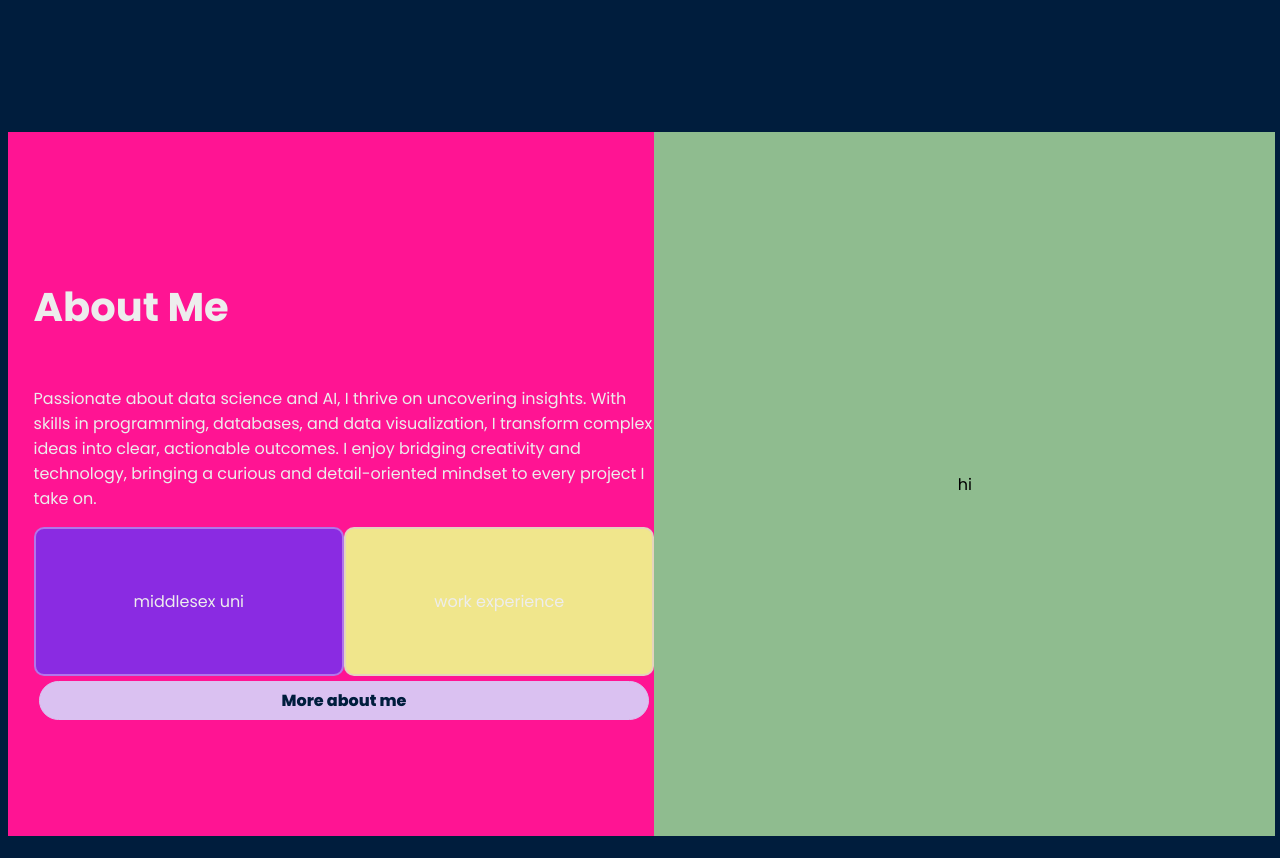
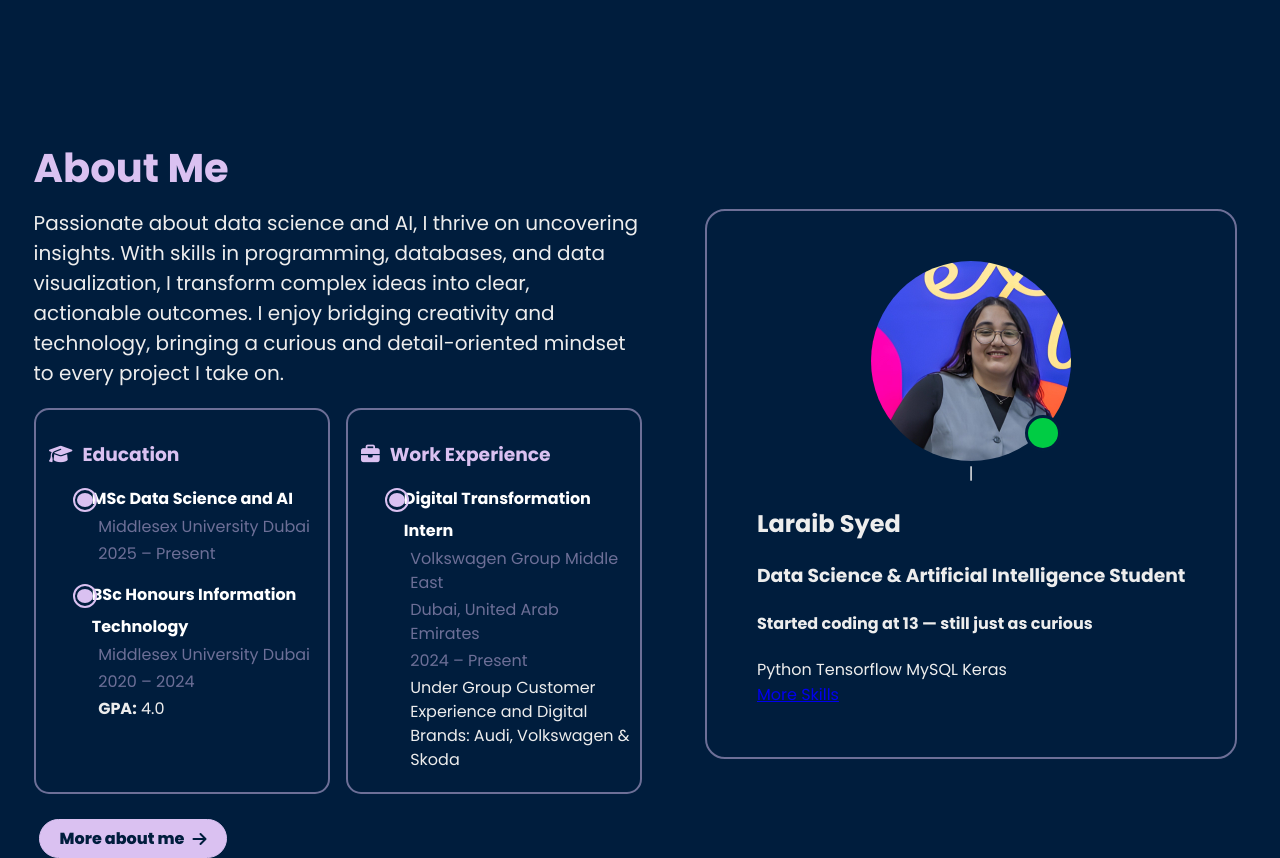
Before and after one commit to laraibsyed/Portfolio_Website, a plain HTML site: page index.html in a window 1280 px wide. Shown: the part 660-1518 px from the top of the page. Drawn offline with Linux system fonts and the light colour scheme.

Commit message:
about page but not the card yet

```diff
--- a/index.html
+++ b/index.html
@@ -8,6 +8,7 @@
     <link
         href="https://fonts.googleapis.com/css2?family=Poppins:ital,wght@0,100;0,200;0,300;0,400;0,500;0,600;0,700;0,800;0,900;1,100;1,200;1,300;1,400;1,500;1,600;1,700;1,800;1,900&display=swap"
         rel="stylesheet">
+    <script src="https://kit.fontawesome.com/13137c663d.js" crossorigin="anonymous"></script>
     <script src="index.js"></script>
     <title>Laraib Syed's Portfolio</title>
 </head>
@@ -69,28 +70,80 @@
             </div>
         </div>
     </section>
+
+
     <section id="about">
         <div id="aboutme">
-            <h1>About Me</h1>
-            <p>Passionate about data science and AI, I thrive on uncovering insights. With skills in programming,
+            <h1 style="color: #dac1f1;">About Me</h1>
+            <p style="font-size: 20px;">Passionate about data science and AI, I thrive on uncovering insights. With
+                skills in programming,
                 databases, and data visualization, I transform complex ideas into clear, actionable outcomes. I enjoy
                 bridging creativity and technology, bringing a curious and detail-oriented mindset to every project I
                 take on.</p>
             <div class="container">
+                <!-- Education -->
                 <div id="education">
-                    middlesex uni
-                </div>
-                <div id="work">
-                    work experience
+                    <h3><i class="fa-solid fa-graduation-cap"></i> Education</h3>
+
+                    <div class="timeline-item">
+                        <div class="circle"></div>
+                        <div class="content">
+                            <h4>MSc Data Science and AI</h4>
+                            <p>Middlesex University Dubai</p>
+                            <p>2025 – Present</p>
+                        </div>
+                    </div>
+
+                    <div class="timeline-item">
+                        <div class="circle"></div>
+                        <div class="content">
+                            <h4>BSc Honours Information Technology</h4>
+                            <p>Middlesex University Dubai</p>
+                            <p>2020 – 2024</p>
+                            <p style="color: #EDEDED;"><b>GPA:</b> 4.0</p>
+                        </div>
+                    </div>
                 </div>
 
+                <!-- Work -->
+                <div id="work">
+                    <h3><i class="fa-solid fa-briefcase"></i> Work Experience</h3>
+
+                    <div class="timeline-item">
+                        <div class="circle"></div>
+                        <div class="content">
+                            <h4>Digital Transformation Intern</h4>
+                            <p>Volkswagen Group Middle East</p>
+                            <p>Dubai, United Arab Emirates</p>
+                            <p>2024 – Present</p>
+                            <p style="color: #EDEDED;">Under Group Customer Experience and Digital Brands: Audi,
+                                Volkswagen & Skoda</p>
+                        </div>
+                    </div>
+                </div>
             </div>
-            <button>More about me</button>
 
+            <button>More about me <i class="fa-solid fa-arrow-right"></i></button>
         </div>
-
         <div id="card">
-            hi
+            <div id="cardcontainer">
+                <div class="picture">
+                    <div class="online"></div>
+                </div>
+                <div id="status">|</div>
+                <div id="cardinfo">
+                    <h2>Laraib Syed</h2>
+                    <h3>Data Science & Artificial Intelligence Student</h3>
+                    <h4>Started coding at 13 — still just as curious</h4>
+                    <div id="skills">
+                        Python
+                        Tensorflow
+                        MySQL
+                        Keras
+                    </div>
+                    <a href="#Techstack">More Skills</a>
+                </div>
+            </div>
         </div>
     </section>
 </body>
--- a/styles.css
+++ b/styles.css
@@ -8,11 +8,13 @@ html {
 /* Flexbox header */
 header {
     display: flex;
-    justify-content: space-between; /* logo on left, nav + button on right */
+    justify-content: space-between;
+    /* logo on left, nav + button on right */
     align-items: center;
     padding: 10px 20px;
     position: sticky;
     top: 0;
+    background-color: #001D3D;
 }
 
 /* Logo */
@@ -27,6 +29,7 @@ nav {
     display: flex;
     align-items: center;
     gap: 2w;
+
 }
 
 /* Nav links */
@@ -53,7 +56,7 @@ nav a:hover {
     color: #DAC1F1;
 }
 
-nav button{
+nav button {
     margin-left: 20px;
 }
 
@@ -77,7 +80,7 @@ button:hover {
     color: #DAC1F1;
 }
 
-.homepage h1{
+.homepage h1 {
     font-size: 70px;
     color: #DAC1F1;
 }
@@ -96,17 +99,24 @@ button:hover {
     color: #EDEDED;
     padding-left: 2vw;
     display: flex;
-    flex-direction: column;      /* stack text vertically */
-    justify-content: center;     /* vertical centering */
+    flex-direction: column;
+    /* stack text vertically */
+    justify-content: center;
+    /* vertical centering */
     line-height: 0.5;
 }
 
 #graphic {
-    flex: 1;                     /* takes other half */
-    display: flex;               /* make it a flex container */
-    justify-content: center;     /* center horizontally */
-    align-items: center;         /* center vertically */
-    padding: 20px;               /* optional padding */
+    flex: 1;
+    /* takes other half */
+    display: flex;
+    /* make it a flex container */
+    justify-content: center;
+    /* center horizontally */
+    align-items: center;
+    /* center vertically */
+    padding: 20px;
+    /* optional padding */
 }
 
 #code {
@@ -114,69 +124,217 @@ button:hover {
     padding: 20px;
     border-radius: 10px;
     border: 2px solid rgba(218, 193, 241, 0.5);
-    font-family: 'Courier New', Courier, monospace; /* code-style font */
-    white-space: pre-line; /* preserves line breaks */
+    font-family: 'Courier New', Courier, monospace;
+    /* code-style font */
+    white-space: pre-line;
+    /* preserves line breaks */
 }
 
 
 @keyframes blink {
-    50% { opacity: 0; }
+    50% {
+        opacity: 0;
+    }
 }
 
 /* About section container */
 #about {
-    display: flex;       /* put children side by side */
-    width: 99vw;         /* same width as homepage */
-    height: 88vh;        /* same height as homepage */
+    display: flex;
+    /* put children side by side */
+    width: 99vw;
+    /* same width as homepage */
+    height: 88vh;
+    /* same height as homepage */
 }
 
-/* About Me */
 #aboutme {
     flex: 1;
     color: #EDEDED;
     padding-left: 2vw;
     display: flex;
     flex-direction: column;
-    justify-content: center;   /* vertically center content */
-    background-color: deeppink;
+    justify-content: center;
+    /* instead of center */
+    align-items: flex-start;
+    /* keep everything left-aligned */
+    padding-right: 2vw;
 }
 
-/* Card */
-#card {
-    flex: 1;
+#aboutme h1 {
+    margin-bottom: 10px;
+    /* smaller gap under About Me */
+}
+
+#aboutme p {
+    margin-top: 0;
+    /* removes the extra gap above paragraph */
+    line-height: 1.5;
+    /* keeps text readable */
+}
+
+/* Card container */
+#cardcontainer {
     display: flex;
     justify-content: center;
     align-items: center;
-    background-color: darkseagreen;
+    flex-direction: column;
+    text-align: left;
+    color: #EDEDED;
+    padding: 50px;            /* space between content and border */
+    border-radius: 20px;
+    border: 2px solid rgba(218, 193, 241, 0.5);
+    width: fit-content;             /* shrink-wrap to content */
+    height: fit-content;            /* shrink-wrap to content */
+    margin: auto;                   /* center in parent */
 }
 
-.container{
+/* Inner card */
+#card {
     display: flex;
+    flex: 1;
+    justify-content: center;
+    align-items: center;
+    flex-direction: column;
+    text-align: left;
+    color: #EDEDED;
+    gap: 10px;                      /* optional spacing between child elements */
 }
 
-/* Card */
-#education {
+.container {
+    display: flex;
+    gap: 1rem;
+    padding-bottom: 20px;
+}
+
+/* Education & Work cards */
+#education,
+#work {
     flex: 1;
+    border: 2px solid rgba(218, 193, 241, 0.5);
+    border-radius: 15px;
+    padding: 7px;
+    color: #EDEDED;
+    line-height: 2;
+}
+
+/* Section titles */
+#education h3,
+#work h3 {
+    color: #dac1f1;
+    /* font-size: 1.5rem; */
+    margin-bottom: 10px;
+    display: flex;
+    align-items: center;
+    gap: 10px;
+    padding-left: 0.5vw;
+
+}
+
+/* Timeline items */
+.timeline-item {
+    position: relative;
+    display: flex;
+    align-items: flex-start;
+    margin-bottom: 10px;
+    padding-left: 30px;
+
+}
+
+/* Outer circle */
+.circle {
+    width: 20px;          /* slightly bigger */
+    height: 20px;
+    border: 2px solid #dac1f1;
+    border-radius: 50%;
+    background: transparent;
+    position: absolute;
+    left: 0.5;
+    top: 5px;
     display: flex;
     justify-content: center;
     align-items: center;
-    background-color: blueviolet;
-    border-radius: 10px;
-    border: 2px solid rgba(218, 193, 241, 0.5);
-    padding: 60px;
 }
 
-#work {
-    flex: 1;
-    display: flex;
-    justify-content: center;
-    align-items: center;
-    background-color: khaki;
-    border-radius: 10px;
-    border: 2px solid rgba(218, 193, 241, 0.5);
-    padding: 60px;
+/* Inner circle */
+.circle::after {
+    content: '';
+    width: 16px;          /* smaller inner circle */
+    height: 14px;
+    background-color: #dac1f1;  /* inner color */
+    border-radius: 50%;
 }
 
-h1{
+
+.timeline-item h4 {
+    margin: 0;
+    color: #fff;
+    /* font-size: 1.1rem; */
+   padding-left: 1.5vw;
+
+}
+
+.timeline-item p {
+    margin: 3px 0;
+    color: rgba(218, 193, 241, 0.5);
+    padding-left: 2vw;
+
+}
+
+button {
+    background: #DAC1F1;
+    border: 1px solid #DAC1F1;
+    font-family: 'Poppins';
+    border-radius: 20px;
+    padding: 6px 20px;
+    cursor: pointer;
+    font-weight: 800;
+    font-size: 16px;
+    color: #001D3D;
+    transition: 0.3s;
+    margin: 5px;
+    display: inline-flex;
+    align-items: center;
+    gap: 0.5rem; /* space between text and icon */
+}
+
+button i.fa-arrow-right {
+    color: #001D3D;              /* default icon color */
+    transition: color 0.3s ease, transform 0.3s ease;
+}
+
+button:hover {
+    background: transparent;
+    color: #DAC1F1;
+}
+
+button:hover i.fa-arrow-right {
+    color: #DAC1F1;               /* icon color on hover */
+    transform: translateX(5px);   /* optional slide effect */
+}
+
+
+h1 {
     font-size: 40px;
 }
+
+.picture {
+    width: 200px;
+    height: 200px;
+    border-radius: 50%;
+    position: relative;
+    background-image: url("img/profile_picture.jpeg");
+    background-size: contain;
+}
+
+.online {
+    width: 30px;
+    height: 30px;
+    background-color: #00cc44;
+    /* green */
+    border-radius: 50%;
+    border: 3px solid #001f3f;
+    /* navy border */
+    position: absolute;
+    bottom: 10px;
+    right: 10px;
+}
```
Also changed, not shown: img/profile_picture.jpeg (added).
